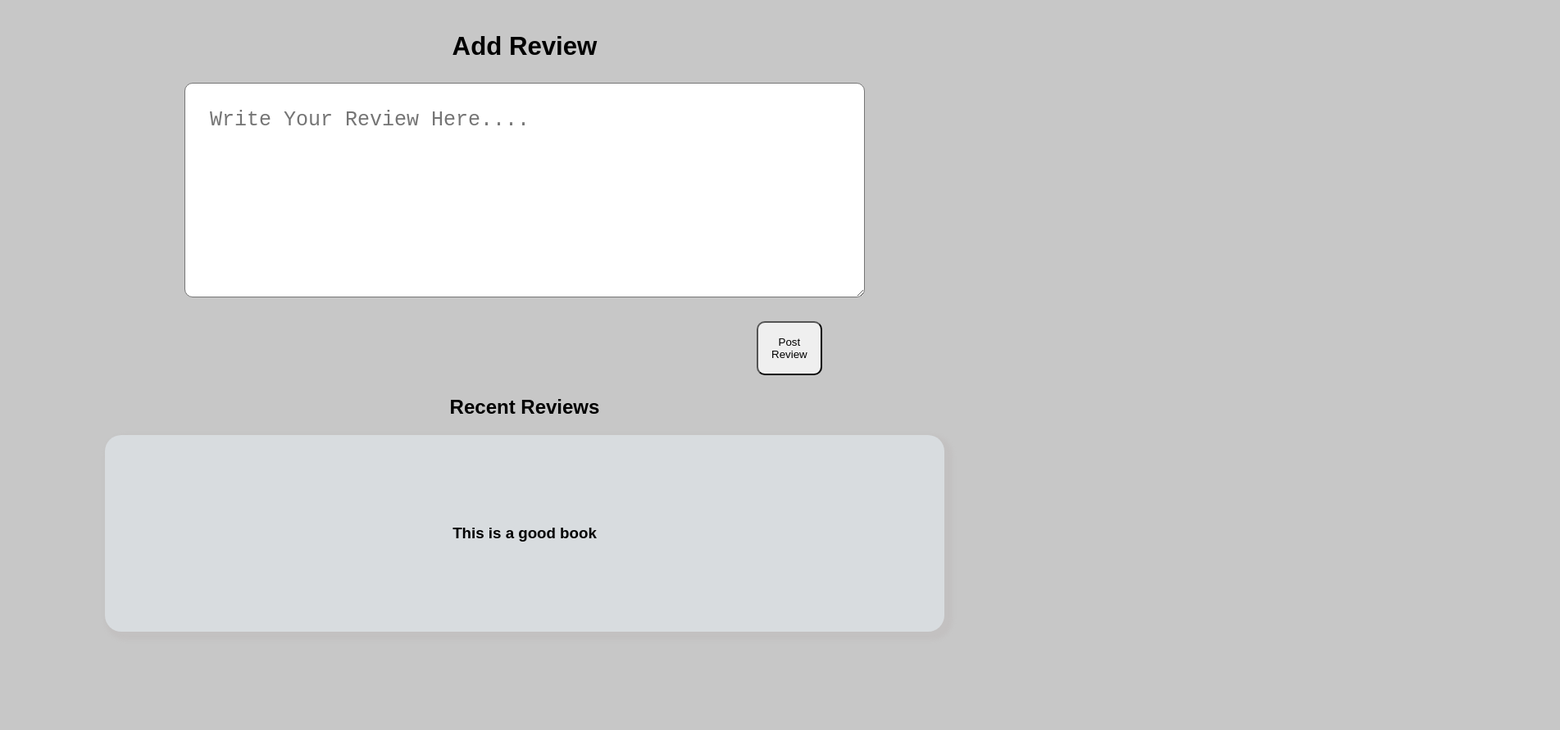
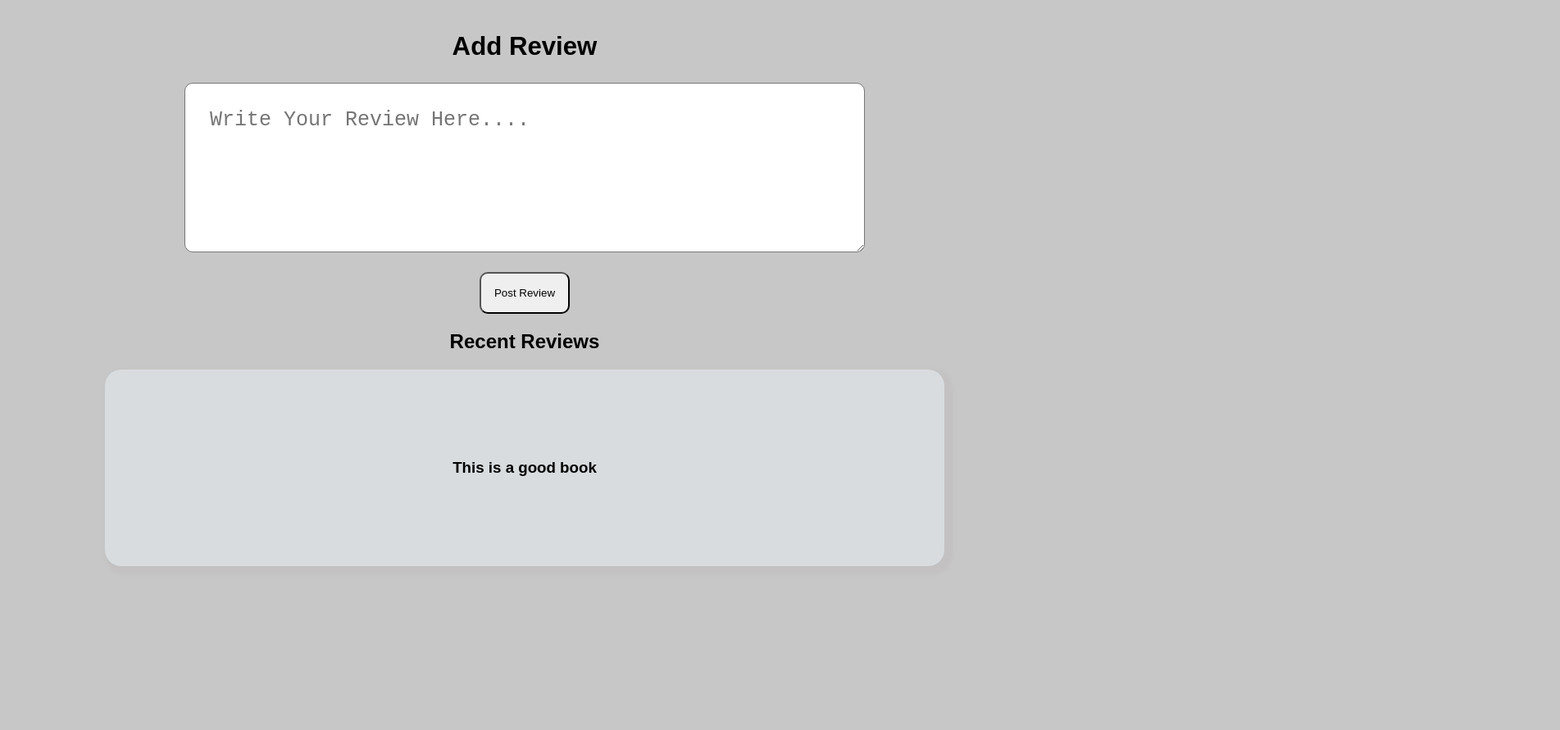
Before and after one commit to codewithudd/udaykaple, a plain HTML site: page book6.html in a window 1280 px wide. Shown: the part 903-1794 px from the top of the page at 82% size, 1903 px wide, since content can reach past the window. After the commit the page ends 1714 px from the top, so only its background shows below. Drawn offline with Linux system fonts and the light colour scheme.

Commit message:
update in button

```diff
--- a/book6.html
+++ b/book6.html
@@ -115,7 +115,7 @@
 }
 
 .review-box textarea{
-   height: 25vh;
+/*    height: 25vh; */
    width: 60vw;
    border-radius: 10px;
    padding: 30px;
@@ -125,7 +125,7 @@
 
 .review button{
     padding: 16px;
-    margin: 5px 900px;
+/*     margin: 5px 900px; */
     border-radius: 10px;
     cursor: pointer;
 }
```
